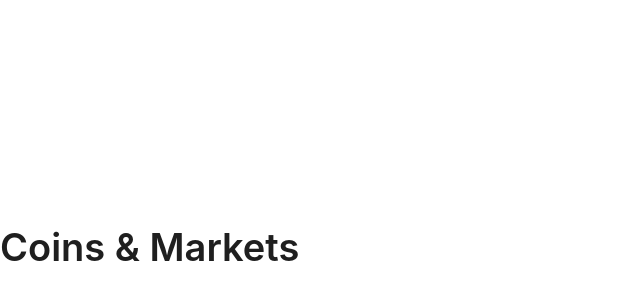
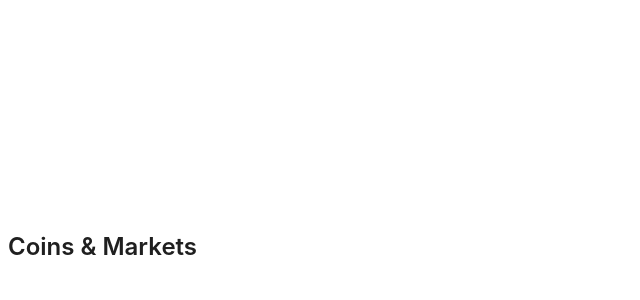
Before and after one commit to NuclMe/CryptoExchange, a React (Vite) app: page / in a window 1280 px wide. Shown: the part 156-456 px from the top of the page, without its empty margins (0-640 px from the left). Built offline with nearby package versions, Linux system fonts and the light colour scheme.

Commit message:
added-table-component

```diff
--- a/src/App.tsx
+++ b/src/App.tsx
@@ -2,12 +2,12 @@ import './App.css';
 import { Typography } from 'antd';
 const { Title } = Typography;
 
-function App() {
+const App: React.FC = () => {
   return (
     <>
-      <Title>Coins & Markets</Title>
+      <Title style={{ fontSize: '24px' }}>Coins & Markets</Title>
     </>
   );
-}
+};
 
 export default App;
--- /dev/null
+++ b/src/CoinsTable.tsx
@@ -0,0 +1,6 @@
+import React from 'react';
+import { Table } from 'antd';
+
+const CoinsTable: React.FC = () => {
+  return <div>CoinsTable</div>;
+};
--- a/src/index.css
+++ b/src/index.css
@@ -23,7 +23,7 @@ a:hover {
 }
 
 body {
-  margin: 0;
+  margin: 0 8px;
   display: flex;
   place-items: center;
   min-width: 320px;
```
